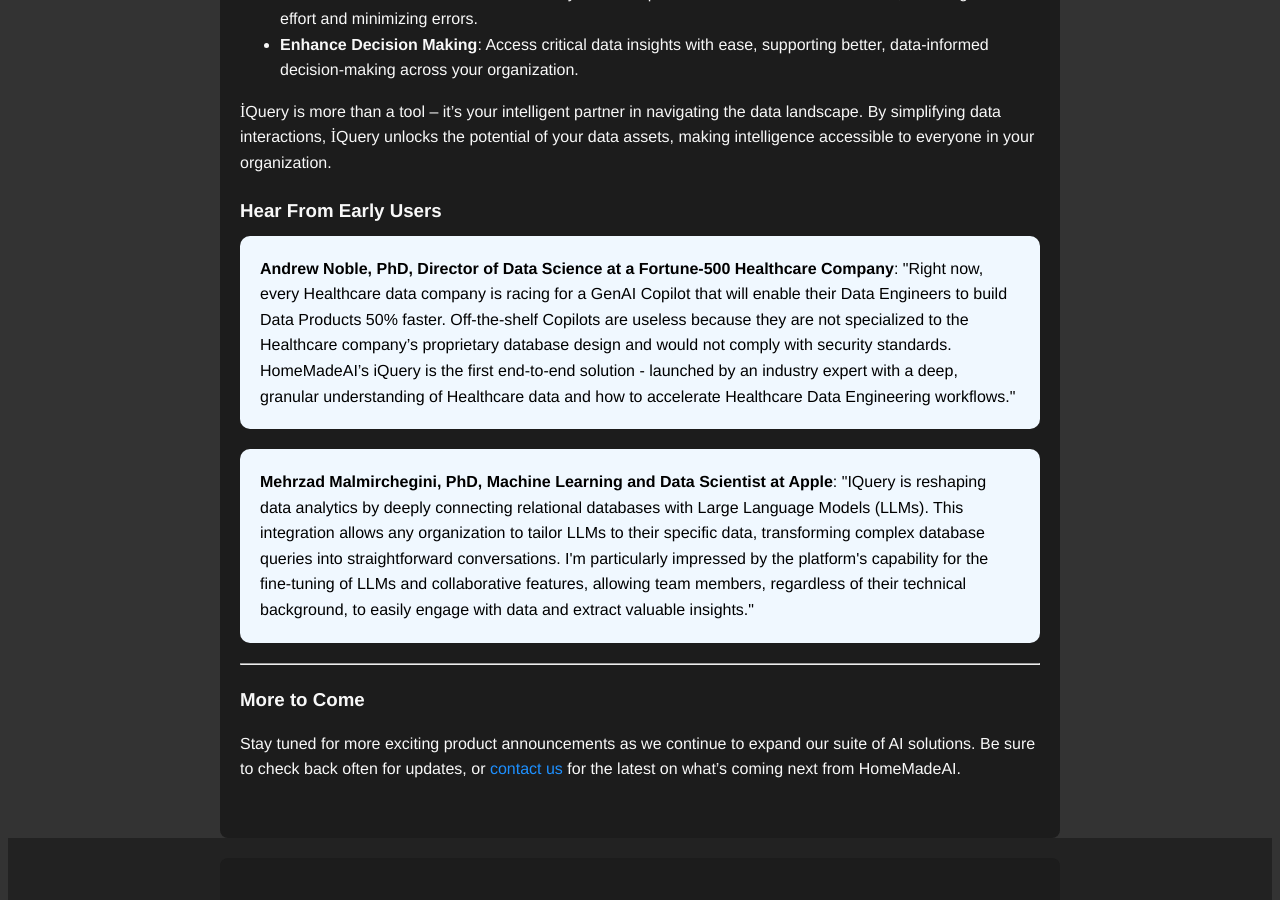
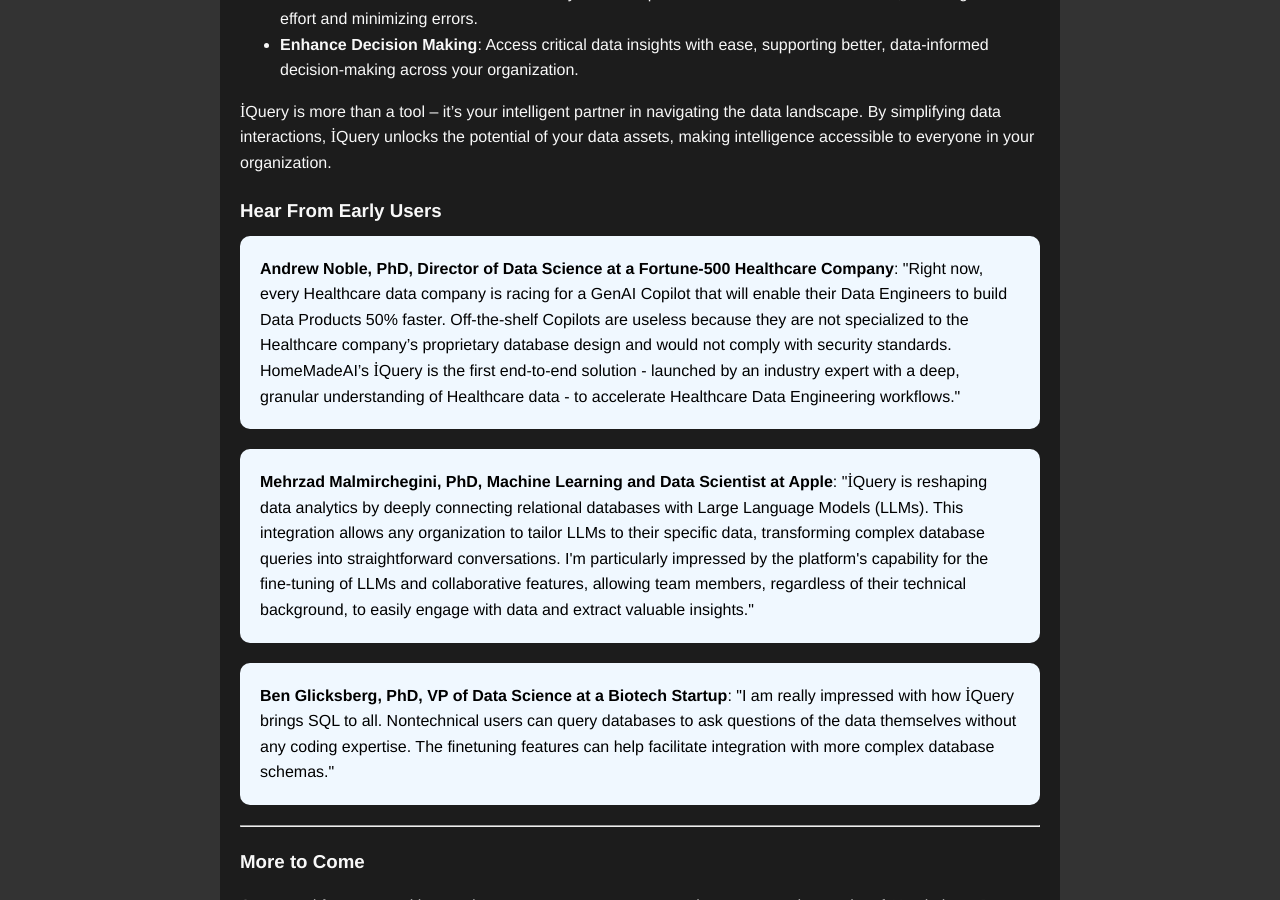
Before and after one commit to hosshonarvar/homemadeai.co, a Jekyll site: the page built from products.markdown, in a window 1280 px wide and 900 px high, scrolled down 699 px. Built offline with Jekyll 4.4.1, drawn with Linux system fonts in a browser that asks for light colours.

Commit message:
add review

```diff
--- a/products.markdown
+++ b/products.markdown
@@ -22,11 +22,15 @@ Introducing <span style="font-family: Times New Roman, serif;">İ</span>Query
 ### Hear From Early Users
 
 <div class="testimonial-box">
-    <strong>Andrew Noble, PhD, Director of Data Science at a Fortune-500 Healthcare Company</strong>: "Right now, every Healthcare data company is racing for a GenAI Copilot that will enable their Data Engineers to build Data Products 50% faster.  Off-the-shelf Copilots are useless because they are not specialized to the Healthcare company’s proprietary database design and would not comply with security standards.  HomeMadeAI’s iQuery is the first end-to-end solution - launched by an industry expert with a deep, granular understanding of Healthcare data and how to accelerate Healthcare Data Engineering workflows."
+    <strong>Andrew Noble, PhD, Director of Data Science at a Fortune-500 Healthcare Company</strong>: "Right now, every Healthcare data company is racing for a GenAI Copilot that will enable their Data Engineers to build Data Products 50% faster.  Off-the-shelf Copilots are useless because they are not specialized to the Healthcare company’s proprietary database design and would not comply with security standards.  HomeMadeAI’s <span style="font-family: Times New Roman, serif;">İ</span>Query is the first end-to-end solution - launched by an industry expert with a deep, granular understanding of Healthcare data - to accelerate Healthcare Data Engineering workflows."
 </div>
 
 <div class="testimonial-box">
-    <strong>Mehrzad Malmirchegini, PhD, Machine Learning and Data Scientist at Apple</strong>: "IQuery is reshaping data analytics by deeply connecting relational databases with Large Language Models (LLMs). This integration allows any organization to tailor LLMs to their specific data, transforming complex database queries into straightforward conversations. I'm particularly impressed by the platform's capability for the fine-tuning of LLMs and collaborative features, allowing team members, regardless of their technical background, to easily engage with data and extract valuable insights."
+    <strong>Mehrzad Malmirchegini, PhD, Machine Learning and Data Scientist at Apple</strong>: "<span style="font-family: Times New Roman, serif;">İ</span>Query is reshaping data analytics by deeply connecting relational databases with Large Language Models (LLMs). This integration allows any organization to tailor LLMs to their specific data, transforming complex database queries into straightforward conversations. I'm particularly impressed by the platform's capability for the fine-tuning of LLMs and collaborative features, allowing team members, regardless of their technical background, to easily engage with data and extract valuable insights."
+</div>
+
+<div class="testimonial-box">
+    <strong>Ben Glicksberg, PhD, VP of Data Science at a Biotech Startup</strong>: "I am really impressed with how <span style="font-family: Times New Roman, serif;">İ</span>Query brings SQL to all. Nontechnical users can query databases to ask questions of the data themselves without any coding expertise. The finetuning features can help facilitate integration with more complex database schemas."
 </div>
 
 ---
```
